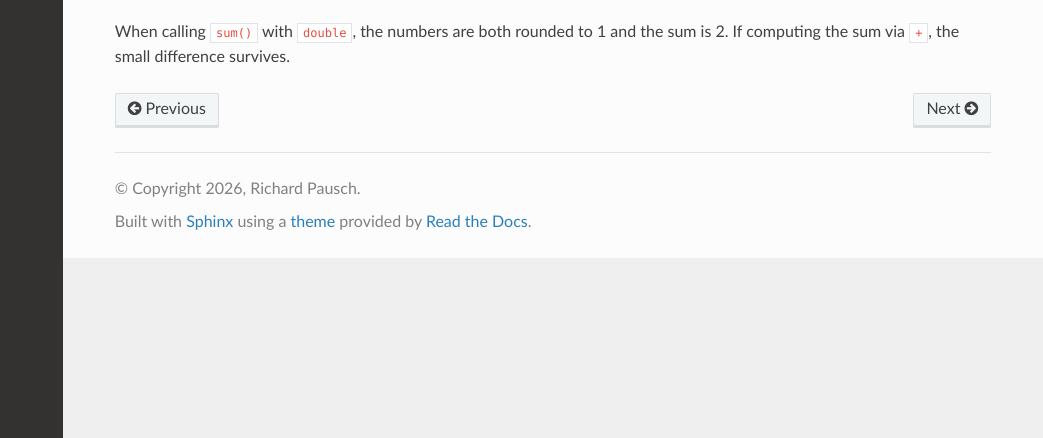
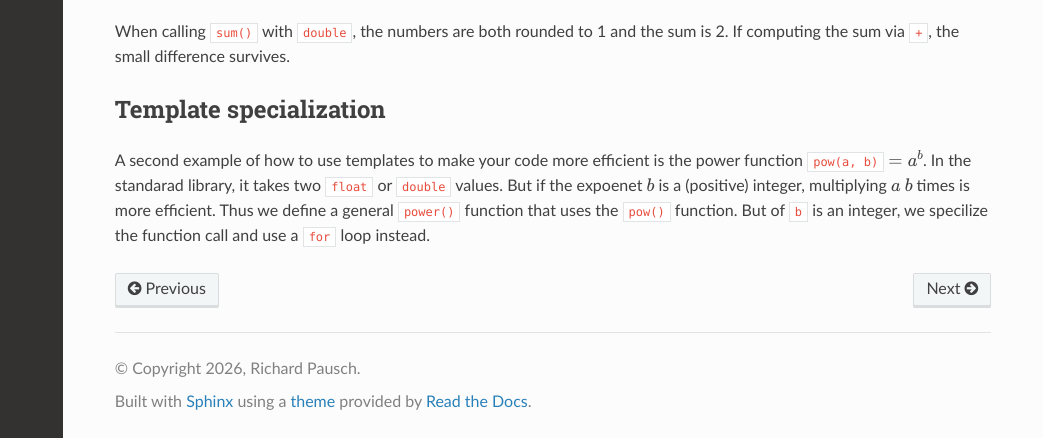
Before and after one commit to PrometheusPi/comp_phy_cpp, a Sphinx documentation site: the page built from docs/source/lessons/08_templates.rst, in a window 1280 px wide and 932 px high, cut to the strip 494-932 px from the top of the window. Shown: the whole strip, without its empty margins (237-1280 px from the left). Built offline with Sphinx 7.4.7 and the Read the Docs theme 3.1.0, drawn with Linux system fonts in a browser that asks for light colours; some of the changed text lies outside the part shown.

Commit message:
add more documentation for templates

```diff
--- a/docs/source/lessons/08_templates.rst
+++ b/docs/source/lessons/08_templates.rst
@@ -18,3 +18,11 @@ This shortcomming is shown via the function ``sum()`` and the first print call i
 
 When calling ``sum()`` with ``double``, the numbers are both rounded to 1 and the sum is 2.
 If computing the sum via ``+``, the small difference survives.
+
+Template specialization
+-----------------------
+A second example of how to use templates to make your code more efficient is the power function ``pow(a, b)`` :math:`= a^b`.
+In the standarad library, it takes two ``float`` or ``double`` values.
+But if the expoenet :math:`b` is a (positive) integer, multiplying :math:`a` :math:`b` times is more efficient.
+Thus we define a general ``power()`` function that uses the ``pow()`` function.
+But of ``b`` is an integer, we specilize the function call and use a ``for`` loop instead.
```
